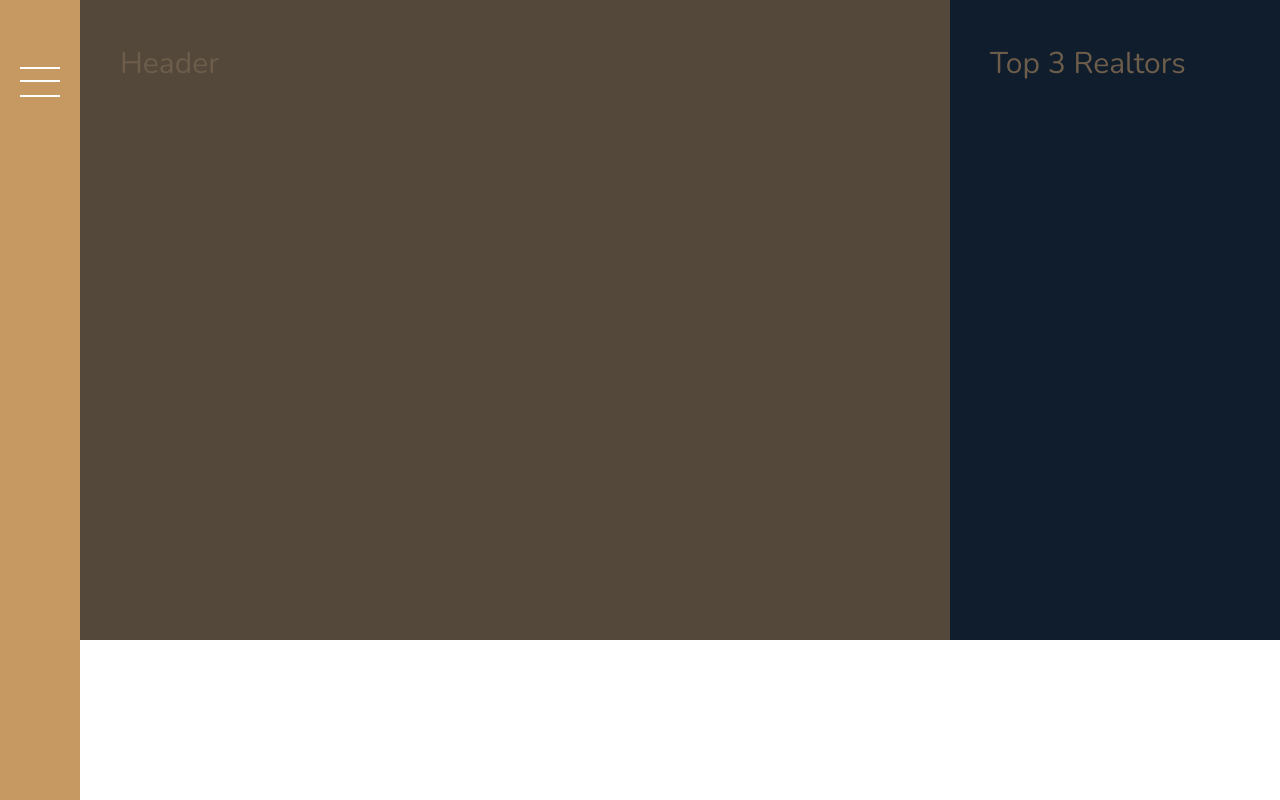
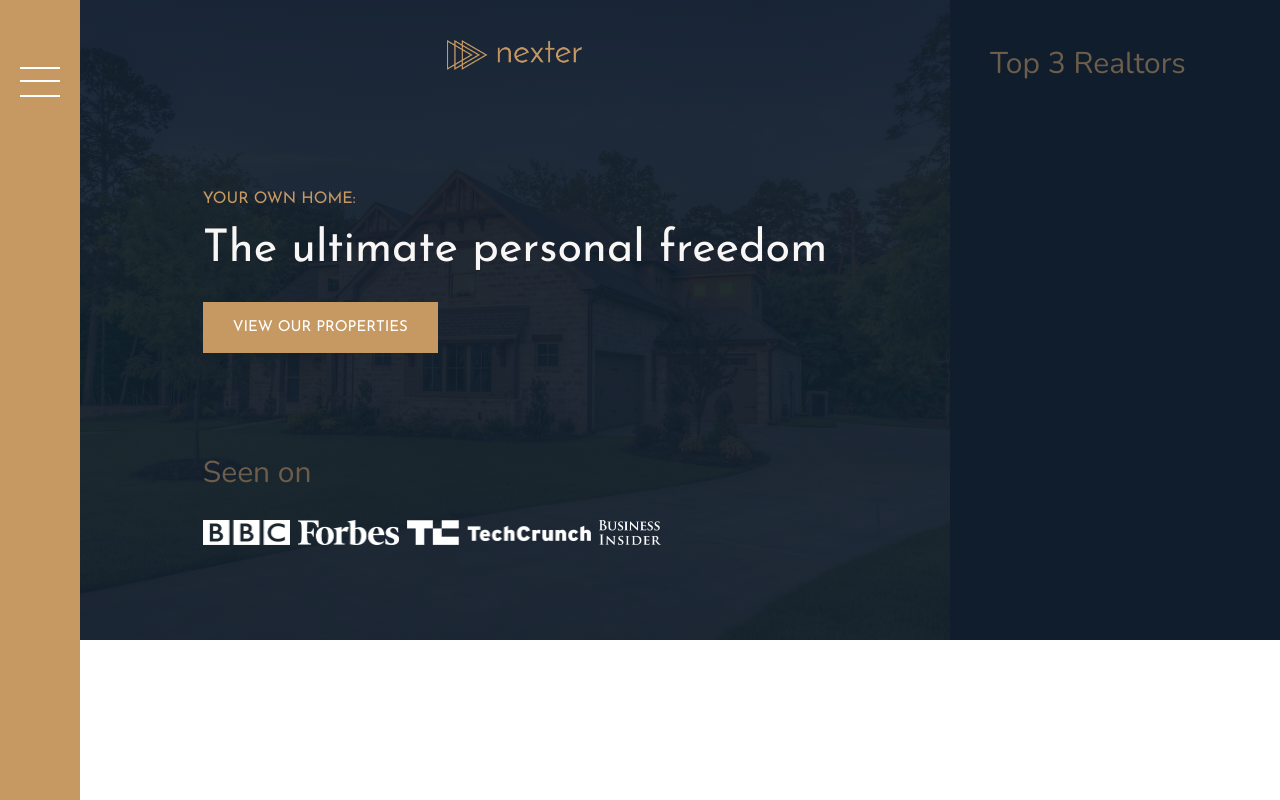
Before and after one commit to Krenbot/Nexter, a website: page index.html in a window 1280 px wide. Shown: the top 800 px of the page. Drawn offline with nearby package versions, Linux system fonts and the light colour scheme.

Commit message:
apply header grid, content template rows/colums

```diff
--- a/index.html
+++ b/index.html
@@ -17,7 +17,23 @@
     <div class="sidebar">
         <button class="nav-btn"></button>
     </div>
-    <div class="header">Header</div>
+
+    <header class="header">
+        <img src="img/logo.png" alt="Nexter logo" class="header__logo">
+        <h3 class="heading-3">Your own home:</h3>
+        <h1 class="heading-1">The ultimate personal freedom</h1>
+        <button class="btn header__btn">View our properties</button>
+        <div class="header__seenon-text">Seen on</div>
+        <div class="header__seenon-logos">
+            <img src="img/logo-bbc.png" alt="BBC logo">
+            <img src="img/logo-forbes.png" alt="Forbes logo">
+            <img src="img/logo-techcrunch.png" alt="TechCrunch logo">
+            <img src="img/logo-bi.png" alt="Business Insider logo">
+        </div>
+
+    </header>
+
+
     <div class="realtors">Top 3 Realtors</div>
 
     <section class="features">
--- a/sass/_header.scss
+++ b/sass/_header.scss
@@ -1,4 +1,36 @@
 .header {
     background-color: $color-grey-dark-1;
     grid-column: full-start / col-end 6;
+    background-image: linear-gradient(rgba($color-secondary, .93), rgba($color-secondary, .93)), url(../img/hero.jpeg);
+    background-size: cover;
+    background-position: center;
+    padding: 8rem;
+    padding-top: 4rem;
+
+    display: grid;
+    grid-template-rows: 1fr min-content 6rem 1fr;
+    grid-template-columns: max-content;
+    gap: 1.5rem;
+    justify-content: center;
+
+
+    &__logo {
+        height: 3rem;
+        justify-self: center;
+    }
+
+    &__btn {
+        align-self: start;
+        justify-self: start;
+    }
+
+    &__seenon-text {}
+
+    &__seenon-logos {
+
+        img {
+            height: 2.5rem;
+        }
+    }
+
 }
--- a/sass/_typography.scss
+++ b/sass/_typography.scss
@@ -5,6 +5,9 @@
 
 .heading-1 {
     @extend %heading;
+    font-size: 4.5rem;
+    color: $color-grey-light-1;
+    line-height: 1;
 }
 
 .heading-2 {
```
Also changed, not shown: sass/main.css, 1 other file.
